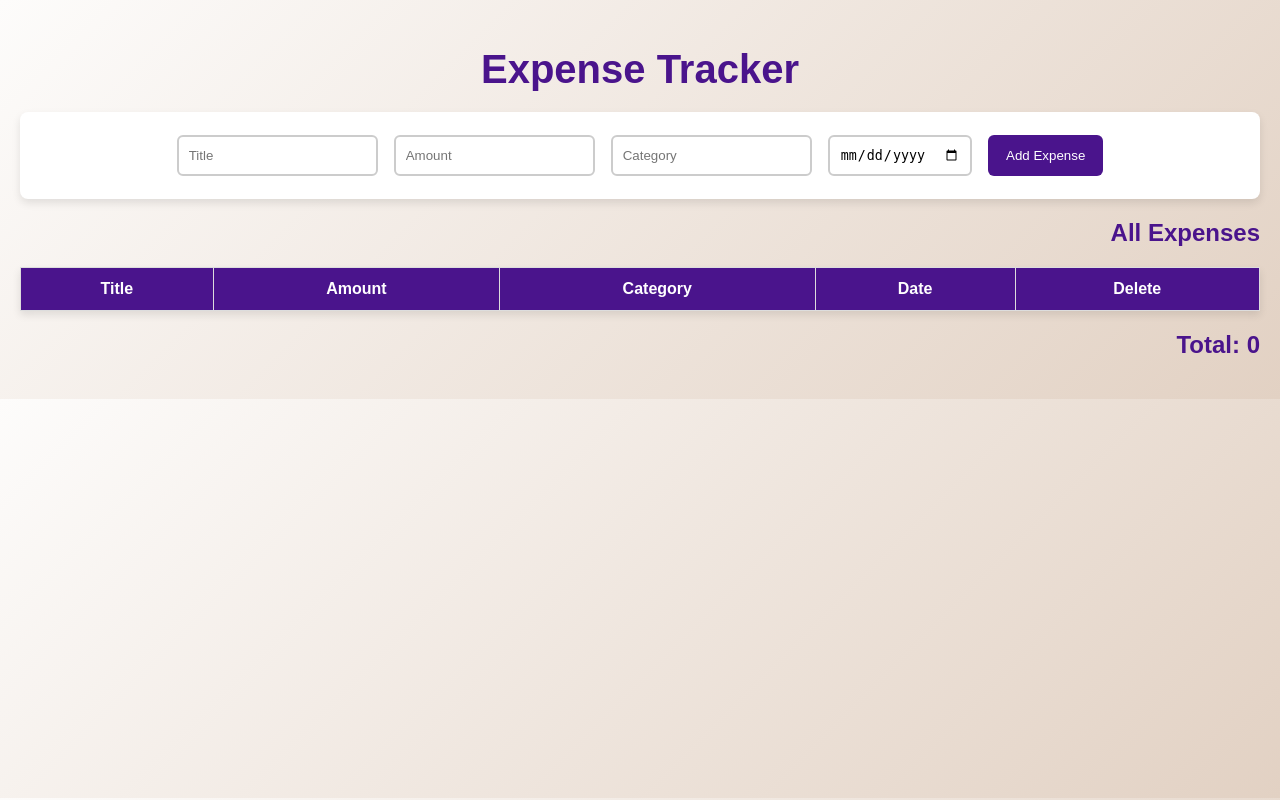
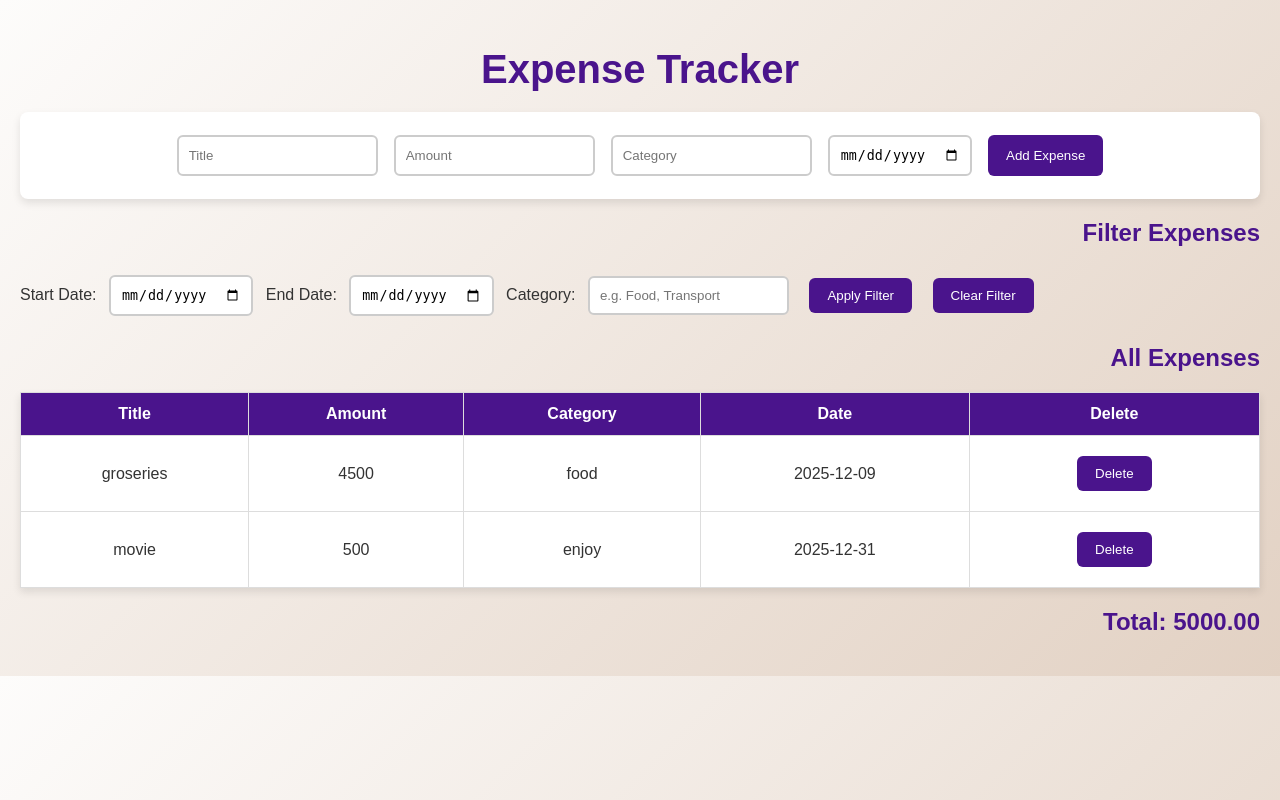
Before and after one commit to OscarKing23/Rastreador-Gastos, a Flask app: page / in a window 1280 px wide. Run offline with Flask 3, Linux system fonts and the light colour scheme; data comes from the database, SQL or seed files in the repository; both versions use the stored data as it was after the commit; data that the repository does not hold is empty.

Commit message:
Update: added filters, improvements and created database

```diff
--- a/app.py
+++ b/app.py
@@ -1,11 +1,37 @@
+import sqlite3
 from flask import Flask, request, jsonify, render_template
 
 app = Flask(__name__)
 
-# Temporary in-memory storage
-expenses = []
+# --- Database Setup ---
+conn = sqlite3.connect('expenses.db')
+c = conn.cursor()
+c.execute('''
+CREATE TABLE IF NOT EXISTS expenses (
+    id INTEGER PRIMARY KEY AUTOINCREMENT,
+    title TEXT NOT NULL,
+    amount REAL NOT NULL,
+    category TEXT,
+    date TEXT
+)
+''')
+conn.commit()
+conn.close()
 
-# POST /expenses → Add a new expense
+def get_db_connection():
+    conn = sqlite3.connect('expenses.db')
+    conn.row_factory = sqlite3.Row
+    return conn
+
+# --- Routes ---
+@app.route("/")
+def index():
+    conn = get_db_connection()
+    expenses = conn.execute("SELECT * FROM expenses").fetchall()
+    total = conn.execute("SELECT SUM(amount) FROM expenses").fetchone()[0]
+    conn.close()
+    return render_template("index.html", expenses=expenses, total=total or 0)
+
 @app.route("/expenses", methods=["POST"])
 def add_expense():
     data = request.get_json()
@@ -20,39 +46,38 @@ def add_expense():
     try:
         amount_val = float(amount)
         if amount_val <= 0:
-            errors.append("Amount must be a positive number.")
+            errors.append("Amount must be positive.")
     except (TypeError, ValueError):
         errors.append("Amount must be a valid number.")
 
     if errors:
         return jsonify({"status": "error", "errors": errors}), 400
 
-    expense = {
-        "title": title,
-        "amount": amount_val,
-        "category": category,
-        "date": date
-    }
-    expenses.append(expense)
-    return jsonify({"status": "success", "data": expense}), 201
+    conn = get_db_connection()
+    conn.execute(
+        "INSERT INTO expenses (title, amount, category, date) VALUES (?, ?, ?, ?)",
+        (title, amount_val, category, date)
+    )
+    conn.commit()
+    conn.close()
 
-# GET /expenses → View all expenses
+    return jsonify({"status": "success"}), 201
+
 @app.route("/expenses", methods=["GET"])
 def get_expenses():
-    return jsonify({"status": "success", "data": expenses}), 200
+    conn = get_db_connection()
+    expenses = conn.execute("SELECT * FROM expenses").fetchall()
+    conn.close()
+    data = [dict(row) for row in expenses]
+    return jsonify({"status": "success", "data": data}), 200
 
-# DELETE /expenses/<index> → Delete an expense
-@app.route("/expenses/<int:index>", methods=["DELETE"])
-def delete_expense(index):
-    if 0 <= index < len(expenses):
-        removed = expenses.pop(index)
-        return jsonify({"status": "success", "data": removed}), 200
-    return jsonify({"status": "error", "message": "Expense not found"}), 404
-
-# Root route
-@app.route("/")
-def index():
-    return render_template("index.html")
+@app.route("/expenses/<int:id>", methods=["DELETE"])
+def delete_expense(id):
+    conn = get_db_connection()
+    conn.execute("DELETE FROM expenses WHERE id = ?", (id,))
+    conn.commit()
+    conn.close()
+    return jsonify({"status": "deleted"}), 200
 
 if __name__ == "__main__":
     app.run(debug=True)
--- a/static/script.js
+++ b/static/script.js
@@ -1,52 +1,68 @@
-async function fetchExpenses() {
-    const res = await fetch("/expenses");
-    const data = await res.json();
-    const tbody = document.querySelector("#expenses-table tbody");
-    tbody.innerHTML = "";
-    let total = 0;
-    data.data.forEach(exp => {
-      const tr = document.createElement("tr");
-      tr.innerHTML = `
-  <td>${exp.title}</td>
-  <td>${exp.amount}</td>
-  <td>${exp.category}</td>
-  <td>${exp.date}</td>
-  <td><button class="delete-btn" data-index="${data.data.indexOf(exp)}">Delete</button></td>
-`;
-      tbody.appendChild(tr);
-      total += exp.amount;
-    });
-    document.getElementById("total").textContent = total;
-    document.querySelectorAll(".delete-btn").forEach(btn => {
-        btn.addEventListener("click", async (e) => {
-          const idx = e.currentTarget.getAttribute("data-index");
-          const res = await fetch(`/expenses/${idx}`, { method: "DELETE" });
-          const json = await res.json();
-          if (res.ok && json.status === "success") {
-            fetchExpenses(); // refresh table
-          } else {
-            alert(json.message || "Failed to delete expense.");
-          }
-        });
-      });
-  }
+document.addEventListener("DOMContentLoaded", () => {
+    loadExpenses();
 
-  document.getElementById("expense-form").addEventListener("submit", async (e) => {
+    document.getElementById("expense-form").addEventListener("submit", function(e) {
       e.preventDefault();
+
       const expense = {
         title: document.getElementById("title").value,
         amount: document.getElementById("amount").value,
         category: document.getElementById("category").value,
         date: document.getElementById("date").value
       };
-    await fetch("/expenses", {
+
+      fetch("/expenses", {
         method: "POST",
         headers: { "Content-Type": "application/json" },
         body: JSON.stringify(expense)
+      })
+      .then(response => {
+        if (response.ok) {
+          alert("Expense added successfully!");
+          this.reset();
+          loadExpenses();
+        } else {
+          alert("Failed to add expense.");
+        }
       });
-    fetchExpenses();
-    e.target.reset();
-
+    });
   });
 
-  fetchExpenses();
+  function loadExpenses() {
+    fetch("/expenses")
+      .then(response => response.json())
+      .then(data => {
+        const tbody = document.querySelector("#expenses-table tbody");
+        tbody.innerHTML = "";
+        let total = 0;
+
+        data.data.forEach(expense => {
+          total += expense.amount;
+          const row = document.createElement("tr");
+
+          row.innerHTML = `
+            <td>${expense.title}</td>
+            <td>${expense.amount}</td>
+            <td>${expense.category}</td>
+            <td>${expense.date}</td>
+            <td><button onclick="deleteExpense(${expense.id})">Delete</button></td>
+          `;
+
+          tbody.appendChild(row);
+        });
+
+        document.getElementById("total").textContent = total.toFixed(2);
+      });
+  }
+
+  function deleteExpense(id) {
+    fetch(`/expenses/${id}`, { method: "DELETE" })
+      .then(response => {
+        if (response.ok) {
+          alert("Expense deleted successfully!");
+          loadExpenses();
+        } else {
+          alert("Failed to delete expense.");
+        }
+      });
+  }
--- a/templates/index.html
+++ b/templates/index.html
@@ -8,6 +8,7 @@
 <body>
   <h1>Expense Tracker</h1>
 
+  <!-- Add Expense Form -->
   <form id="expense-form">
     <input type="text" id="title" placeholder="Title" required>
     <input type="number" id="amount" placeholder="Amount" required>
@@ -16,6 +17,18 @@
     <button type="submit">Add Expense</button>
   </form>
 
+  <!-- Filter Section -->
+  <h2>Filter Expenses</h2>
+  <label for="start-date">Start Date:</label>
+  <input type="date" id="start-date">
+  <label for="end-date">End Date:</label>
+  <input type="date" id="end-date">
+  <label for="filter-category">Category:</label>
+  <input type="text" id="filter-category" placeholder="e.g. Food, Transport">
+  <button onclick="applyFilters()">Apply Filter</button>
+  <button onclick="loadExpenses()">Clear Filter</button>
+
+  <!-- Expenses Table -->
   <h2>All Expenses</h2>
   <table id="expenses-table">
     <thead>
@@ -26,6 +39,100 @@
 
   <h2>Total: <span id="total">0</span></h2>
 
-  <script src="/static/script.js"></script>
+  <script>
+    document.addEventListener("DOMContentLoaded", () => {
+      loadExpenses();
+
+      document.getElementById("expense-form").addEventListener("submit", function(e) {
+        e.preventDefault();
+
+        const expense = {
+          title: document.getElementById("title").value,
+          amount: document.getElementById("amount").value,
+          category: document.getElementById("category").value,
+          date: document.getElementById("date").value
+        };
+
+        fetch("/expenses", {
+          method: "POST",
+          headers: { "Content-Type": "application/json" },
+          body: JSON.stringify(expense)
+        })
+        .then(response => {
+          if (response.ok) {
+            alert("Expense added successfully!");
+            this.reset();
+            loadExpenses();
+          } else {
+            alert("Failed to add expense.");
+          }
+        });
+      });
+    });
+
+    function loadExpenses() {
+      fetch("/expenses")
+        .then(response => response.json())
+        .then(data => renderExpenses(data.data));
+    }
+
+    function renderExpenses(expenses) {
+      const tbody = document.querySelector("#expenses-table tbody");
+      tbody.innerHTML = "";
+      let total = 0;
+
+      expenses.forEach(expense => {
+        total += expense.amount;
+        const row = document.createElement("tr");
+
+        row.innerHTML = `
+          <td>${expense.title}</td>
+          <td>${expense.amount}</td>
+          <td>${expense.category}</td>
+          <td>${expense.date}</td>
+          <td><button onclick="deleteExpense(${expense.id})">Delete</button></td>
+        `;
+
+        tbody.appendChild(row);
+      });
+
+      document.getElementById("total").textContent = total.toFixed(2);
+    }
+
+    function deleteExpense(id) {
+      fetch(`/expenses/${id}`, { method: "DELETE" })
+        .then(response => {
+          if (response.ok) {
+            alert("Expense deleted successfully!");
+            loadExpenses();
+          } else {
+            alert("Failed to delete expense.");
+          }
+        });
+    }
+
+    function applyFilters() {
+      const startDate = document.getElementById("start-date").value;
+      const endDate = document.getElementById("end-date").value;
+      const filterCategory = document.getElementById("filter-category").value.toLowerCase();
+
+      fetch("/expenses")
+        .then(response => response.json())
+        .then(data => {
+          let filtered = data.data;
+
+          if (startDate && endDate) {
+            filtered = filtered.filter(expense => {
+              return expense.date >= startDate && expense.date <= endDate;
+            });
+          }
+          if (filterCategory) {
+            filtered = filtered.filter(expense => expense.category.toLowerCase().includes(filterCategory));
+          }
+
+          renderExpenses(filtered);
+        });
+    }
+  </script>
 </body>
 </html>
```
Also changed, not shown: expenses.db (added), static/expenses.db (added). Lines whose indentation alone changed are shown as unchanged.
